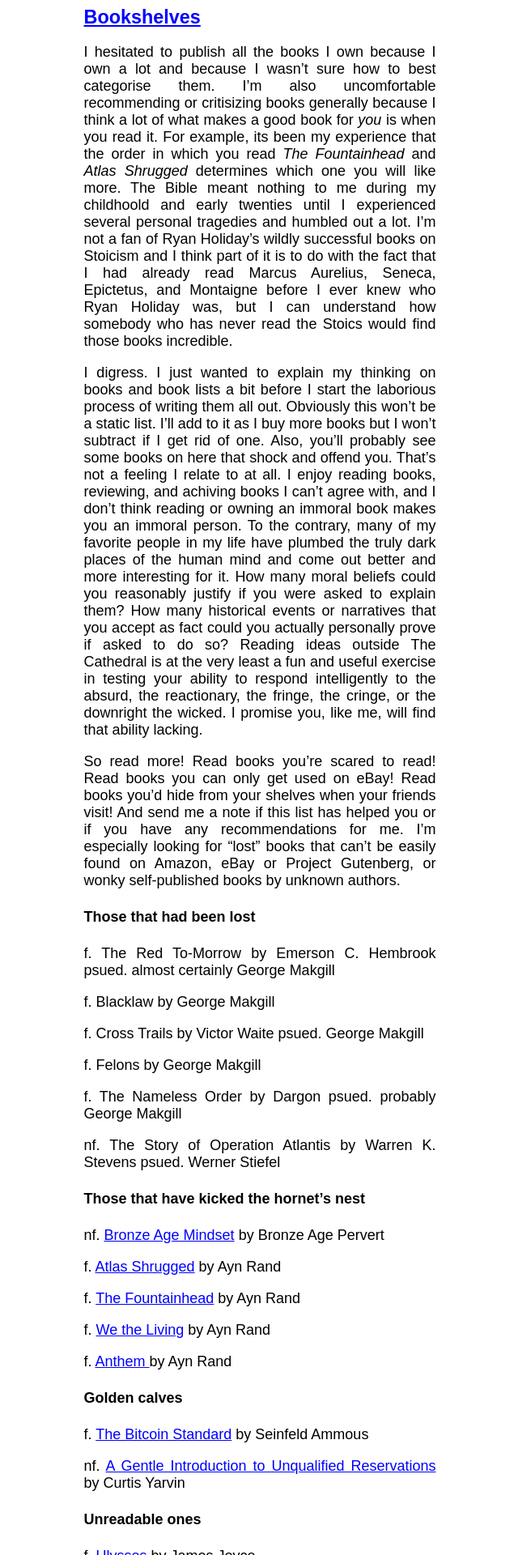
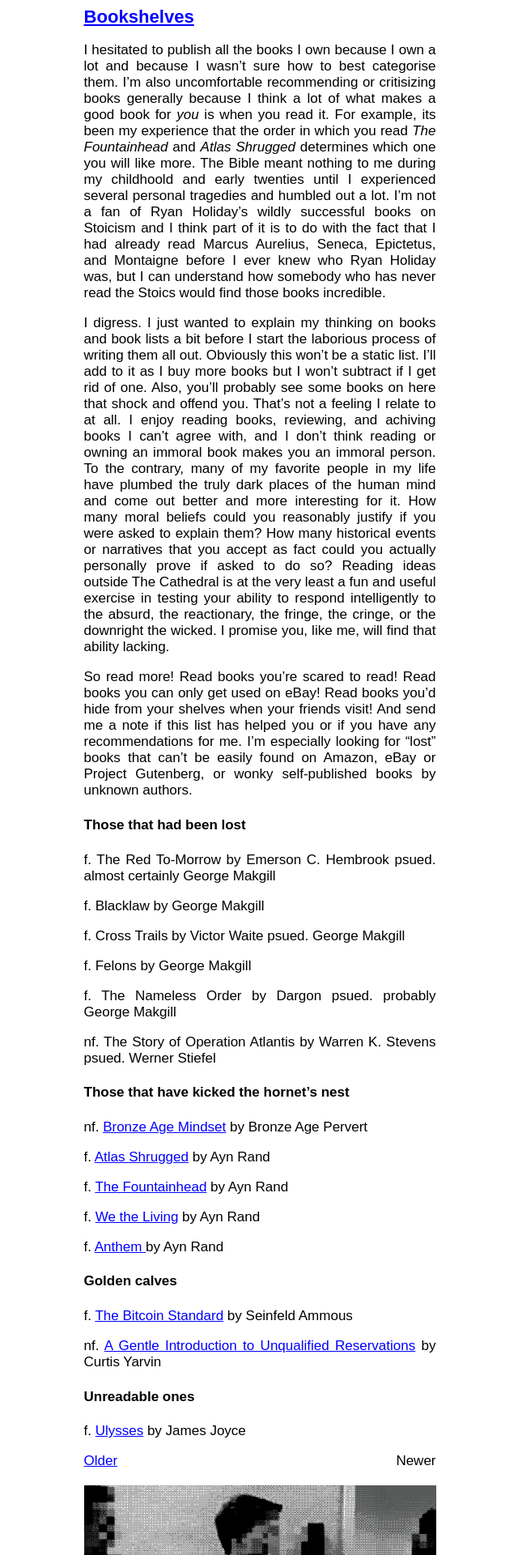
Before and after one commit to 0x000m/old, a Jekyll site: the page built from index.html, in a window 1280 px wide. Shown: the top 1920 px of the page at 81% size, without its empty margins (319-959 px from the left). Built offline with Jekyll 4.4.1, drawn with Linux system fonts in a browser that asks for light colours; the list of posts is cut into pages by our own code.

Commit message:
Update post.html

```diff
--- a/_layouts/post.html
+++ b/_layouts/post.html
@@ -2,7 +2,7 @@
 layout: default
 ---
 
-<style>.container{background-color:black;}body{font-size:18px;}h1,h2,h3,h4,h5,h6{font-family:sans-serif;}h1{color:red;font-size:1.3em;}article{max-width:435px;}</style>
+<style>.container{background-color:black;}body{font-size:17px;}h1,h2,h3,h4,h5,h6{font-family:sans-serif;}h1{color:red;font-size:1.3em;}article{max-width:435px;}</style>
 
 <article>
 
```
